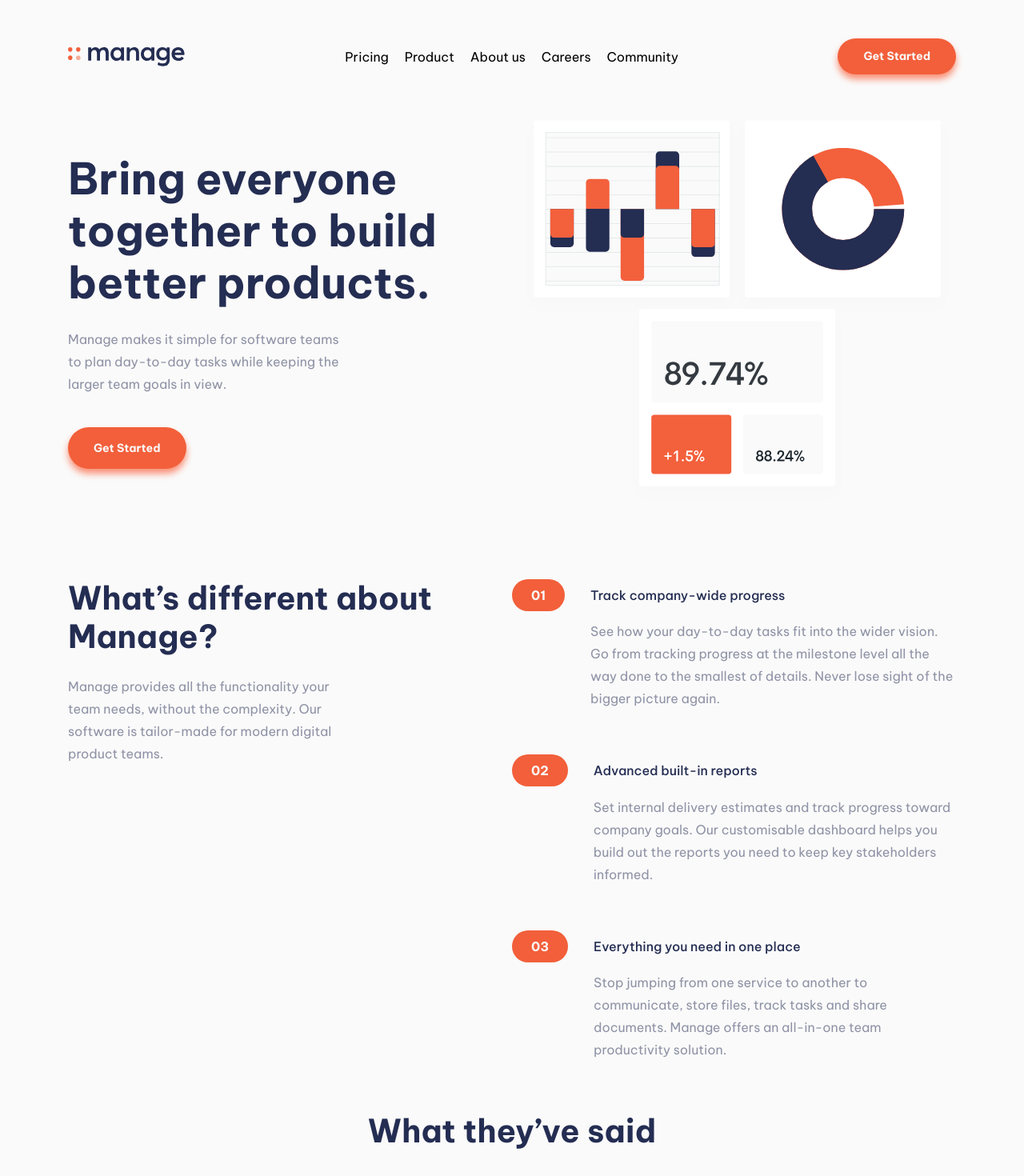
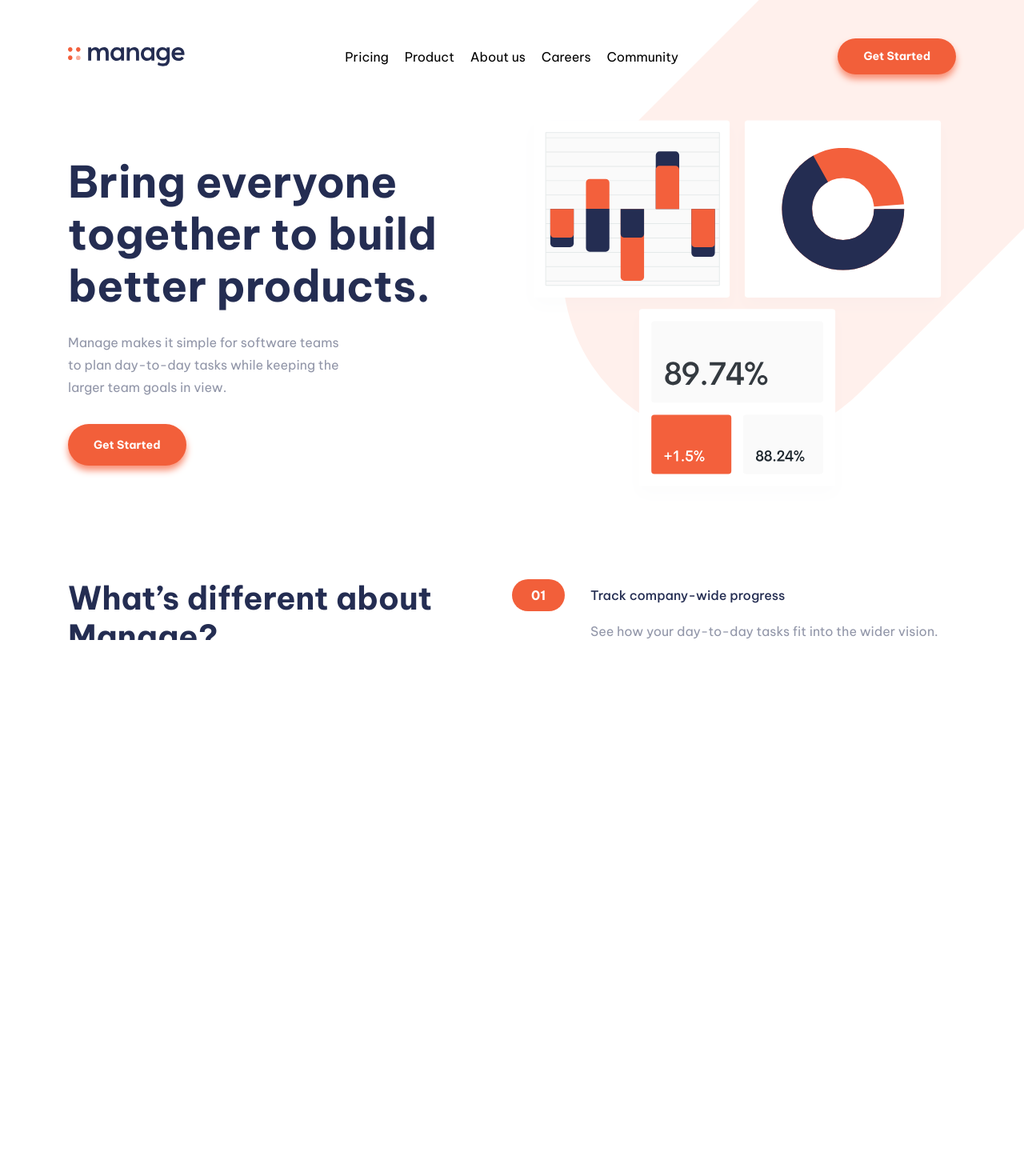
Before and after one commit to BParadowski/manage_landing_page, a Next.js app: page / in a window 1280 px wide. Shown: the top 1470 px of the page at 80% size. After the commit the page ends 800 px from the top, so only its background shows below. Built offline with nearby package versions, Linux system fonts and the light colour scheme.

Commit message:
Add pill shapes

```diff
--- a/components/header.module.scss
+++ b/components/header.module.scss
@@ -20,6 +20,8 @@
   }
 
   .logo {
+    z-index: 10;
+
     width: 110px;
     height: 18px;
 
@@ -31,6 +33,7 @@
 
   .nav {
     flex: auto;
+    z-index: 10;
 
     @include mq(mobile-only) {
       &[data-isOpen="true"] {
@@ -100,6 +103,7 @@
 
   .button {
     display: none;
+    z-index: 10;
 
     @include mq(medium) {
       display: block;
--- a/pages/index.tsx
+++ b/pages/index.tsx
@@ -22,7 +22,9 @@ const Home: NextPage = () => {
                 Manage makes it simple for software teams to plan day-to-day
                 tasks while keeping the larger team goals in view.
               </p>
-              <button className={styles.button}>Get Started</button>
+              <div className={styles["button-container"]}>
+                <button className={styles.button}>Get Started</button>
+              </div>
             </div>
             <div className={styles.picture}>
               <Image
--- a/styles/globals.scss
+++ b/styles/globals.scss
@@ -8,8 +8,8 @@
   --clr-grayish-blue: hsl(227, 12%, 61%);
   --clr-v-dark-blue: hsl(233, 12%, 13%);
   --clr-v-pale-red: hsl(13, 100%, 96%);
-  --clr-v-light-gray: #fafafa;
-  --clr-light-gray: #97979709;
+  --clr-v-light-gray: white;
+  --clr-light-gray: #fafafa;
 
   --ff-primary: "Be Vietnam Pro", sans-serif;
 
@@ -54,3 +54,9 @@
   font-size: 16px;
   font-family: var(--ff-primary);
 }
+
+body,
+html {
+  max-width: 100vw;
+  overflow-x: hidden;
+}
--- a/styles/pages/Home.module.scss
+++ b/styles/pages/Home.module.scss
@@ -31,6 +31,7 @@
 
     .text {
       grid-area: text;
+      position: relative;
 
       display: flex;
       flex-direction: column;
@@ -38,12 +39,14 @@
       align-items: center;
 
       h1 {
+        z-index: 1;
         font-size: var(--fs-primary-heading);
         font-weight: var(--fw-bold);
         line-height: 1.2;
       }
 
       p {
+        z-index: 1;
         font-size: var(--fs-400);
         opacity: 0.5;
         margin-top: 1rem;
@@ -52,8 +55,28 @@
         padding-inline: 0.5rem;
       }
 
-      button {
-        margin-top: 2rem;
+      .button-container {
+        button {
+          margin-top: 2rem;
+          z-index: 1;
+        }
+
+        isolation: isolate;
+        position: relative;
+
+        // the pill shape
+        &::after {
+          @include mq(mobile-only) {
+            content: url("../../public/images/bg-tablet-pattern.svg");
+            z-index: -1;
+            transform: scale(0.5);
+            position: absolute;
+
+            left: -60%;
+            bottom: -18rem;
+            pointer-events: none;
+          }
+        }
       }
 
       @include mq(medium) {
@@ -72,6 +95,17 @@
 
     .picture {
       grid-area: picture;
+      position: relative;
+      isolation: isolate;
+
+      // the pill shape
+      &::before {
+        content: url("../../public/images/bg-tablet-pattern.svg");
+        position: absolute;
+        z-index: -1;
+        left: 10%;
+        bottom: 15%;
+      }
     }
   }
 }
@@ -92,6 +126,8 @@
     justify-self: center;
     display: grid;
     place-content: start;
+    position: relative;
+    z-index: 0;
 
     h2 {
       font-size: var(--fs-secondary-heading);
@@ -114,6 +150,17 @@
       p {
         margin-top: 1.5rem;
         max-width: 32ch;
+      }
+    }
+
+    // the pill shape
+    @include mq(medium) {
+      &::before {
+        content: url("../../public/images/bg-tablet-pattern.svg");
+        position: absolute;
+        z-index: -11;
+        right: 80%;
+        top: 50%;
       }
     }
   }
```
